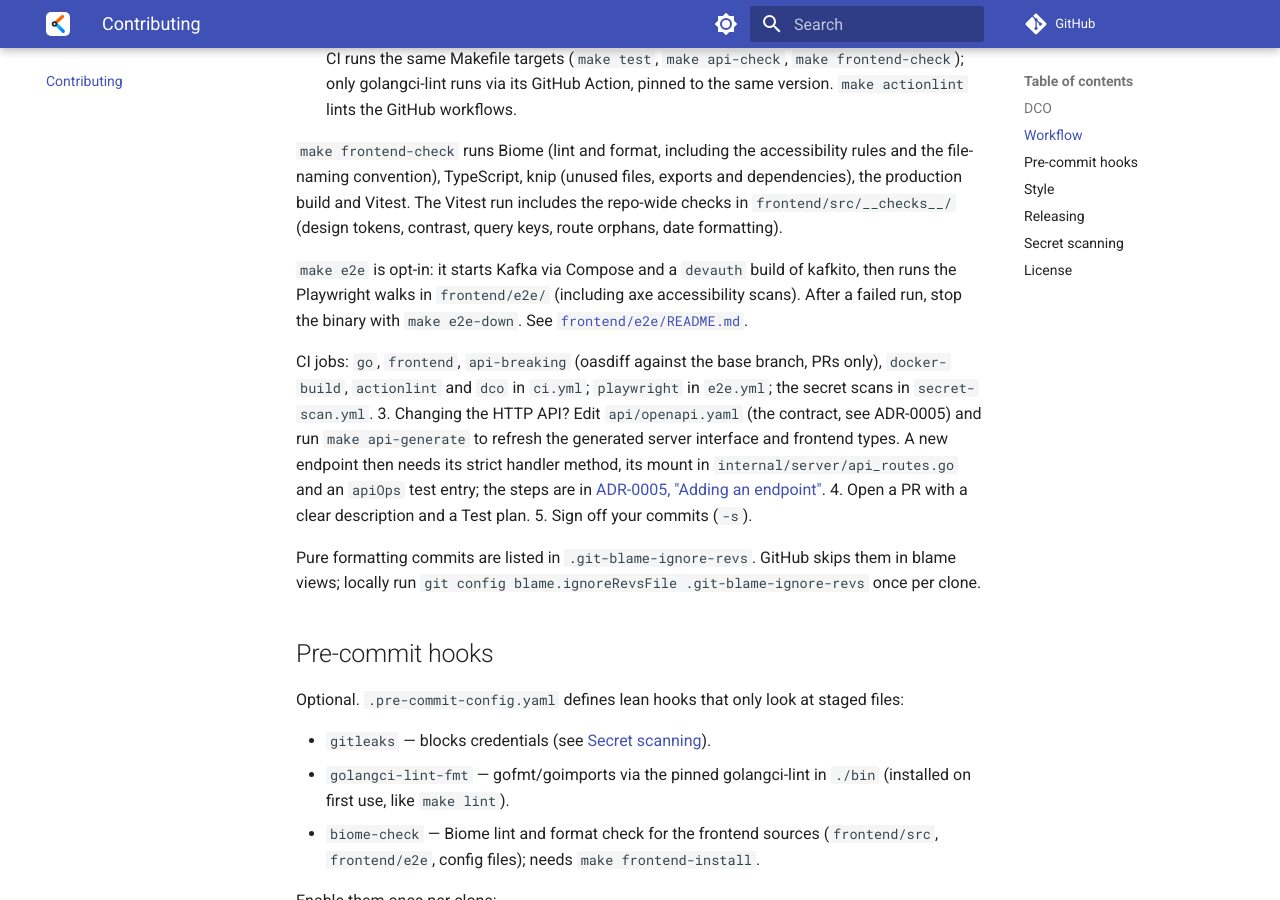
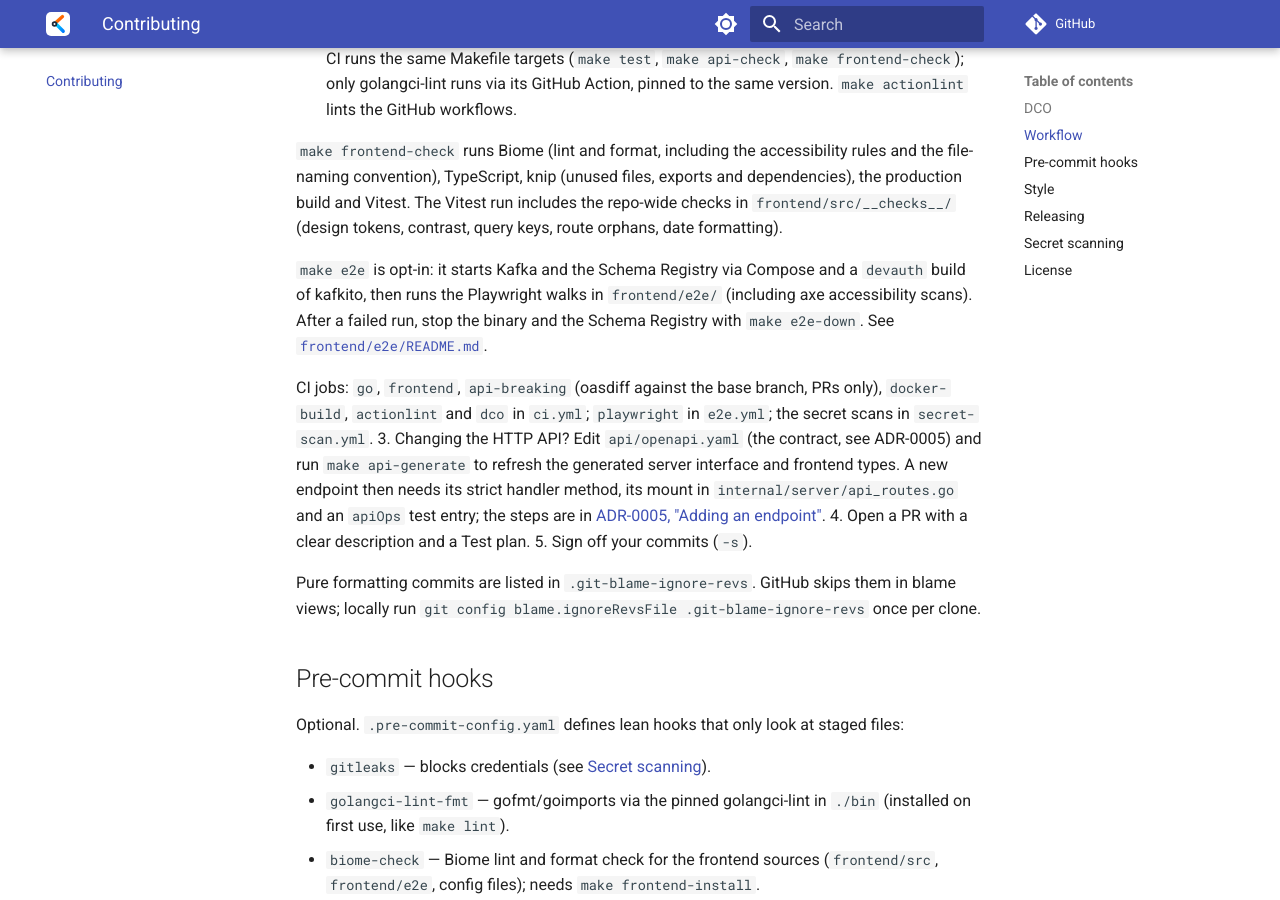
Before and after one commit to FinkeFlo/kafkito, an MkDocs documentation site: the page built from docs/contributing.md, in a window 1280 px wide and 900 px high, scrolled down 628 px. Built offline with MkDocs 1.6.1 and Material for MkDocs 9.7.7, drawn with Linux system fonts in a browser that asks for light colours; comment, search, counter and statistics services are not loaded.

Commit message:
docs(e2e): describe the Schema Registry in the e2e stack
Co-authored-by: Copilot <223556219+Copilot@users.noreply.github.com>
Signed-off-by: FinkeFlo <5244525+FinkeFlo@users.noreply.github.com>

```diff
--- a/CONTRIBUTING.md
+++ b/CONTRIBUTING.md
@@ -30,10 +30,10 @@ GitHub Actions.
    The Vitest run includes the repo-wide checks in `frontend/src/__checks__/`
    (design tokens, contrast, query keys, route orphans, date formatting).
 
-   `make e2e` is opt-in: it starts Kafka via Compose and a `devauth` build of
-   kafkito, then runs the Playwright walks in `frontend/e2e/` (including axe
-   accessibility scans). After a failed run, stop the binary with
-   `make e2e-down`. See
+   `make e2e` is opt-in: it starts Kafka and the Schema Registry via Compose
+   and a `devauth` build of kafkito, then runs the Playwright walks in
+   `frontend/e2e/` (including axe accessibility scans). After a failed run,
+   stop the binary and the Schema Registry with `make e2e-down`. See
    [`frontend/e2e/README.md`](https://github.com/FinkeFlo/kafkito/blob/main/frontend/e2e/README.md).
 
    CI jobs: `go`, `frontend`, `api-breaking` (oasdiff against the base
```
Also changed, not shown: frontend/e2e/README.md (+29 -9 lines).
